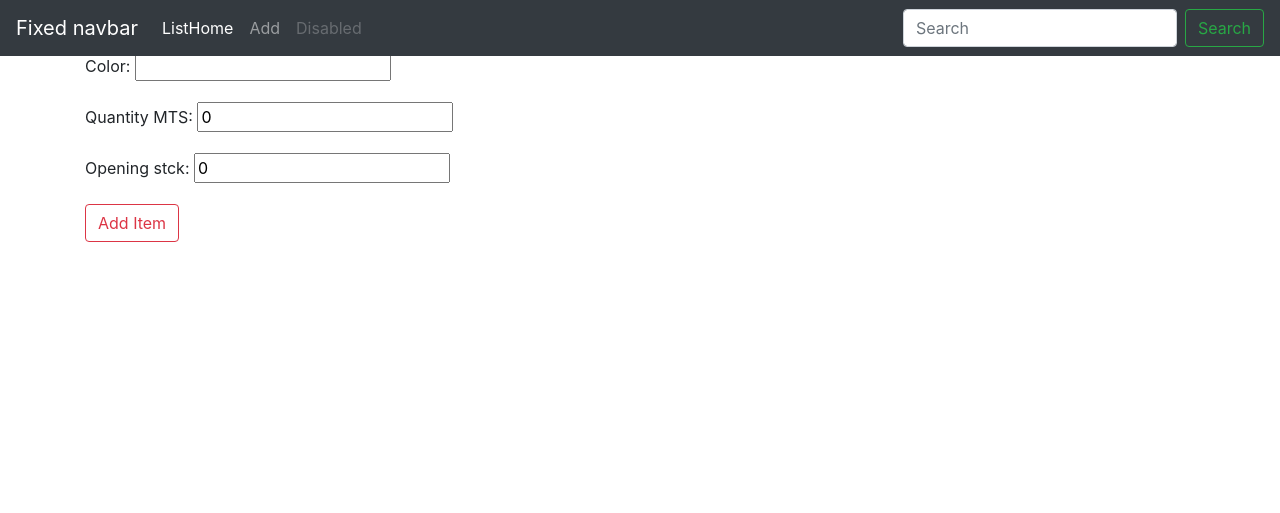
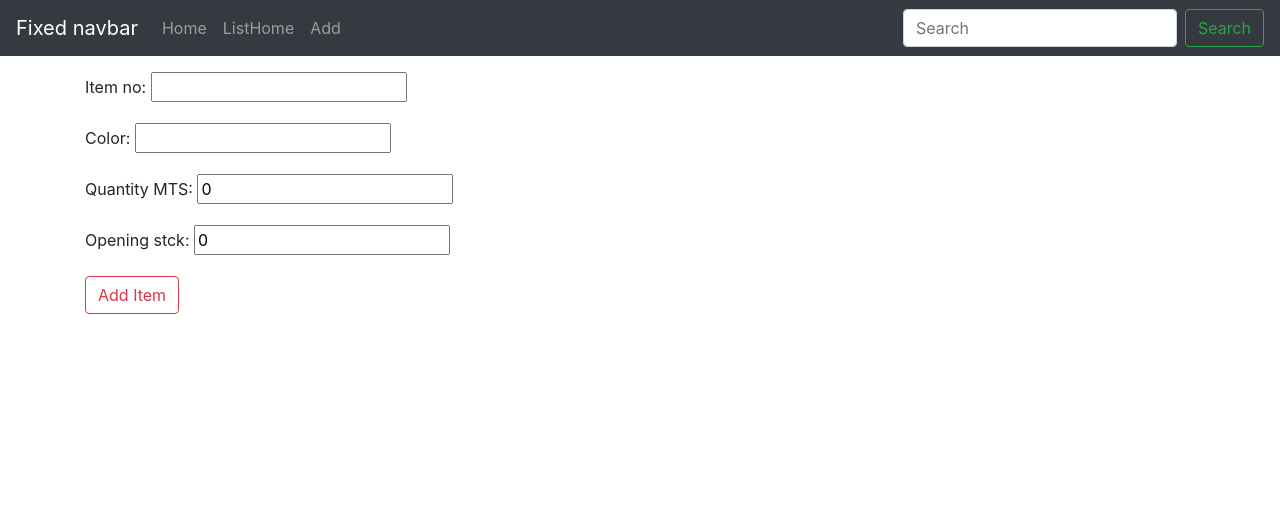
Before and after one commit to kenmugy/stockmgt-unfinished, a Django app: page /add/ in a window 1280 px wide. Shown: the top 513 px of the page. Before the commit the page ends 242 px from the top, so only its background shows below. Run offline with Django 3.2, Linux system fonts and the light colour scheme; some libraries are stand-ins or nearby versions.

Commit message:
Add bootstrap custome styles

```diff
--- /dev/null
+++ b/stckmgt/static/stckmgt/css/navbar-top-fixed.css
@@ -0,0 +1,5 @@
+/* Show it is fixed to the top */
+body {
+  min-height: 75rem;
+  padding-top: 4.5rem;
+}
--- a/stckmgt/templates/stckmgt/base.html
+++ b/stckmgt/templates/stckmgt/base.html
@@ -10,6 +10,10 @@
       rel="stylesheet"
       href="{% static 'stckmgt/css/bootstrap.min.css' %}"
     />
+    <link
+      rel="stylesheet"
+      href="{% static 'stckmgt/css/navbar-top-fixed.css' %}"
+    />
   </head>
   <body>
     <nav class="navbar navbar-expand-md navbar-dark fixed-top bg-dark">
@@ -19,15 +23,16 @@
       </button>
       <div class="collapse navbar-collapse" id="navbarCollapse">
         <ul class="navbar-nav mr-auto">
-          <li class="nav-item active">
-            <a href="{% url 'details' %}" class="nav-link">ListHome <span class="sr-only">(current)</span></a>
+          <li class="nav-item ">
+            <a href="{% url 'home' %}" class="nav-link">Home </a>
+          </li>
+          <li class="nav-item ">
+            <a href="{% url 'details' %}" class="nav-link">ListHome </a>
           </li>
           <li class="nav-item">
             <a href="{% url 'add' %}" class="nav-link">Add </a>
           </li>
-          <li class="nav-item">
-            <a class="nav-link disabled" href="#" tabindex="-1" aria-disabled="true">Disabled</a>
-          </li>
+
         </ul>
         <form class="form-inline mt-2 mt-md-0">
           <input class="form-control mr-sm-2" type="text" placeholder="Search" aria-label="Search">
--- a/stckmgt/urls.py
+++ b/stckmgt/urls.py
@@ -1,7 +1,8 @@
 from django.urls import path
-from .views import StockCreateView, StockListView
+from .views import StockCreateView, StockListView, home
 
 urlpatterns = [
+    path('', home, name='home'),
     path('add/', StockCreateView.as_view(), name='add'),
     path('stock_list/', StockListView.as_view(), name='details'),
 ]
--- a/stckmgt/views.py
+++ b/stckmgt/views.py
@@ -12,3 +12,6 @@ class StockListView(ListView):
     ordering = '-last_updated'
     template_name = 'stckmgt/stock_detail.html'
     context_object_name = 'items'
+
+def home(request):
+    return render(request, 'stckmgt/home.html')
```
